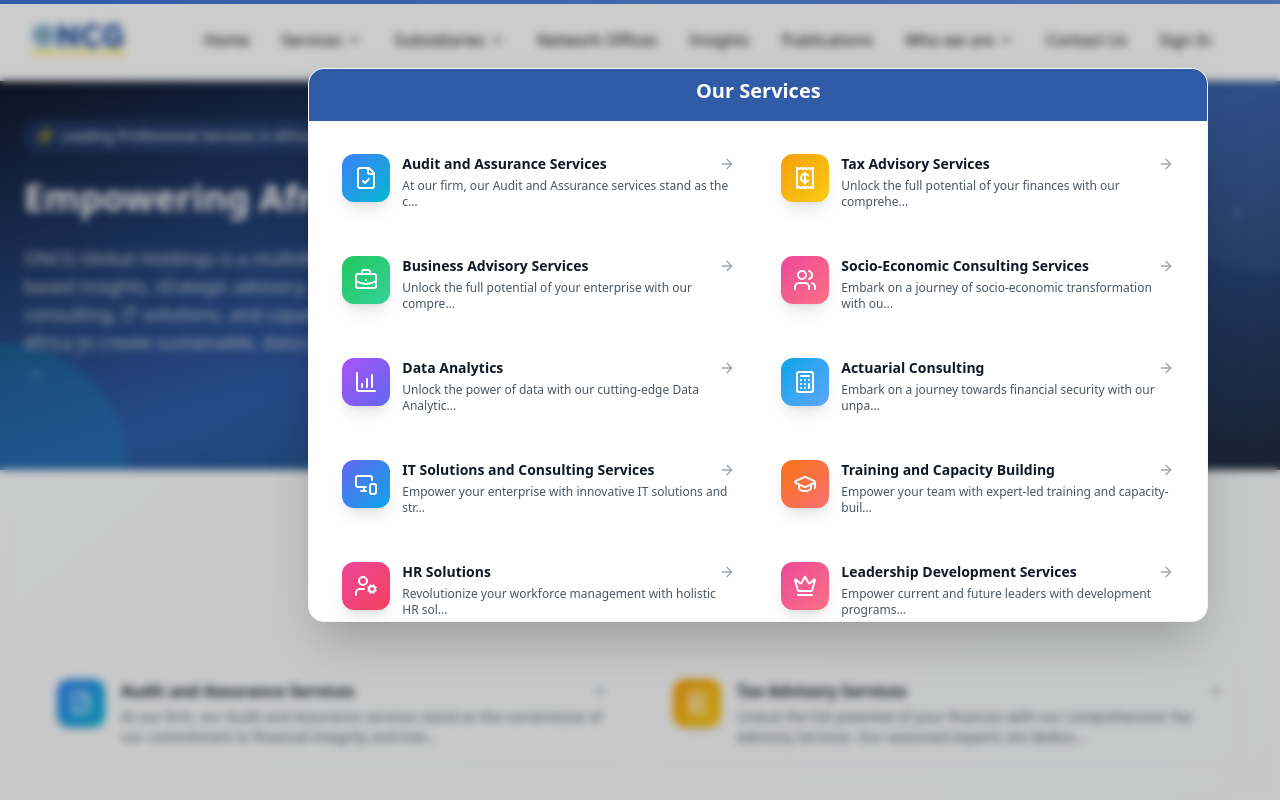
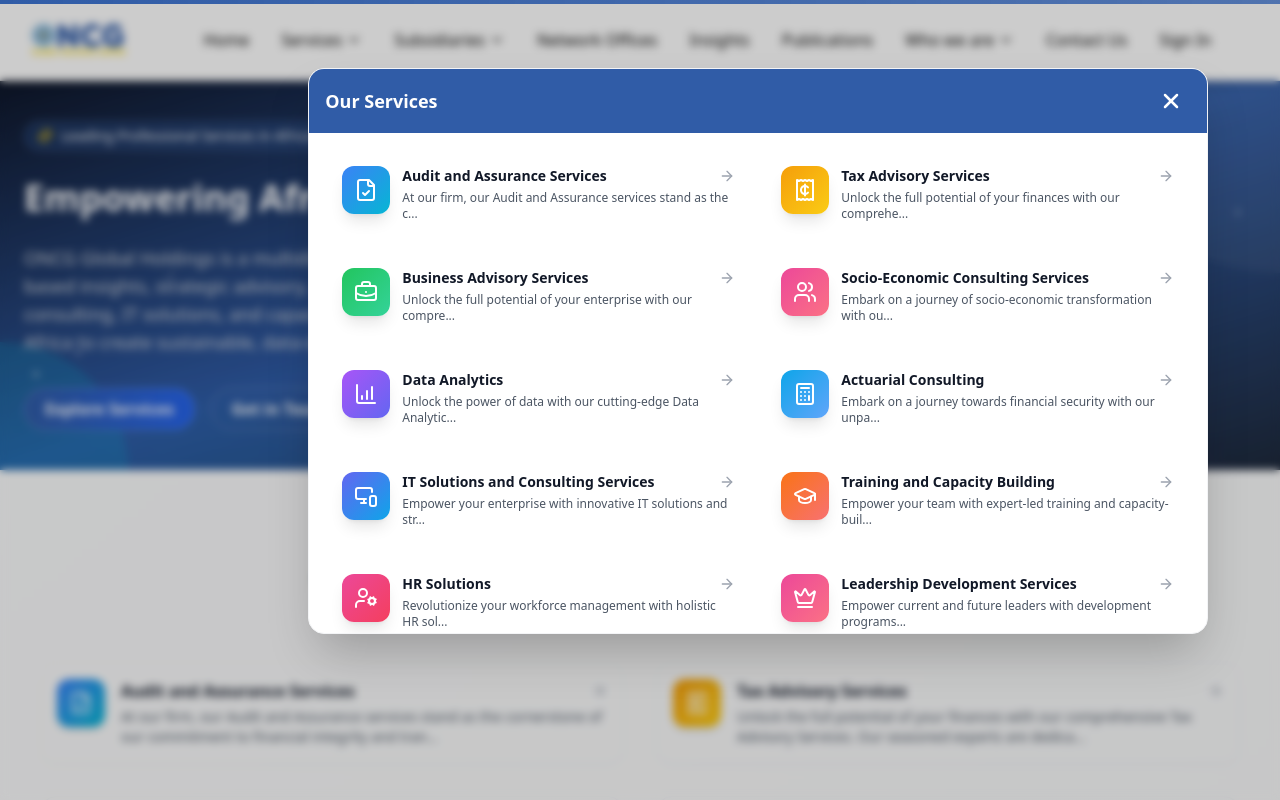
Before and after one commit to ingatatech/oncg-global-frontend, a Next.js app: page / in a window 1280 px wide. Both pictures are taken after a click on the button "Services". Shown: the top 800 px of the page. Built offline with nearby package versions, Linux system fonts and the light colour scheme.

Commit message:
fix: headers

```diff
--- a/app/page.tsx
+++ b/app/page.tsx
@@ -103,11 +103,11 @@ export default function HomePage() {
 From socio-economic research and data analytics to business consulting, IT solutions, and capacity building, we partner with governments, private institutions, and development agencies across Africa to create sustainable, data-driven growth and measurable impact.
             </motion.p>
 
-            <motion.div variants={fadeInUp}  className="flex flex-col sm:flex-row justify-center gap-4">
+            <motion.div variants={fadeInUp}  className="flex flex-col sm:flex-row  gap-4">
               <ServicesClickModal />
               <Link
                 href="/contact-us"
-                className="border border-white/30 hover:bg-white/10 px-5 py-2 rounded-full font-semibold transition w"
+                className="border w-36 border-white/30 hover:bg-white/10 px-5 py-2 rounded-full font-semibold transition w"
               >
                 Get in Touch
               </Link>
--- a/components/Header.tsx
+++ b/components/Header.tsx
@@ -38,25 +38,21 @@ export default function Header() {
       name: "Oncg Ltd",
       slug: "oncg-ltd",
       description: "Audit & Financial Services",
-      icon: "🏢"
     },
     {
       name: "Skills Hub International Ltd",
       slug: "skills-hub-international",
       description: "Training & Development",
-      icon: "📚"
     },
     {
       name: "Cantours Analytics Ltd",
       slug: "cantours-analytics",
       description: "Data & Analytics Solutions",
-      icon: "📊"
     },
     {
       name: "Ingata Technologies Ltd",
       slug: "ingata-technologies",
       description: "IT Solutions & Innovation",
-      icon: "⚡"
     },
   ]
 
@@ -102,12 +98,16 @@ export default function Header() {
                     exit={{ opacity: 0, y: -10 }}
                     className="absolute top-full left-1/3 -translate-x-1/2 mt-2 w-[900px] bg-white rounded-2xl shadow-2xl z-50 border border-gray-100 overflow-hidden"
                   >
-                    {/* Gradient Header */}
-                    <div className="bg-primary p-2 text-white flex items-center justify-center">
-                      <div className="flex items-center space-x-2 mb-2">
-                        <h3 className="text-xl font-bold text-center">Our Services</h3>
-                      </div>
-                    </div>
+                               {/* Header */}
+            <div className="bg-primary px-4 py-3 text-white flex items-center justify-between">
+              <h2 className="font-semibold text-lg">Our Services</h2>
+              <button
+                onClick={() => setActiveService(null)}
+                className="p-2 hover:bg-white/20 rounded-full transition-colors focus:outline-none focus:ring-2 focus:ring-white/50"
+              >
+                <X className="w-6 h-6" strokeWidth={2.5} />
+              </button>
+            </div>
 
                     {/* Services Grid */}
                     <div className="p-4 max-h-[500px] overflow-y-auto">
@@ -393,7 +393,7 @@ export default function Header() {
                                 onClick={closeMobileMenu}
                                 className="flex items-center space-x-3 p-2 text-sm text-gray-700 hover:text-primary hover:bg-blue-50 rounded-lg transition-colors group"
                               >
-                                <span className="text-lg">{subsidiary.icon}</span>
+                                {/* <span className="text-lg">{subsidiary.icon}</span> */}
                                 <div className="flex-1">
                                   <div className="font-medium">{subsidiary.name}</div>
                                   <div className="text-xs text-gray-500">{subsidiary.description}</div>
```
